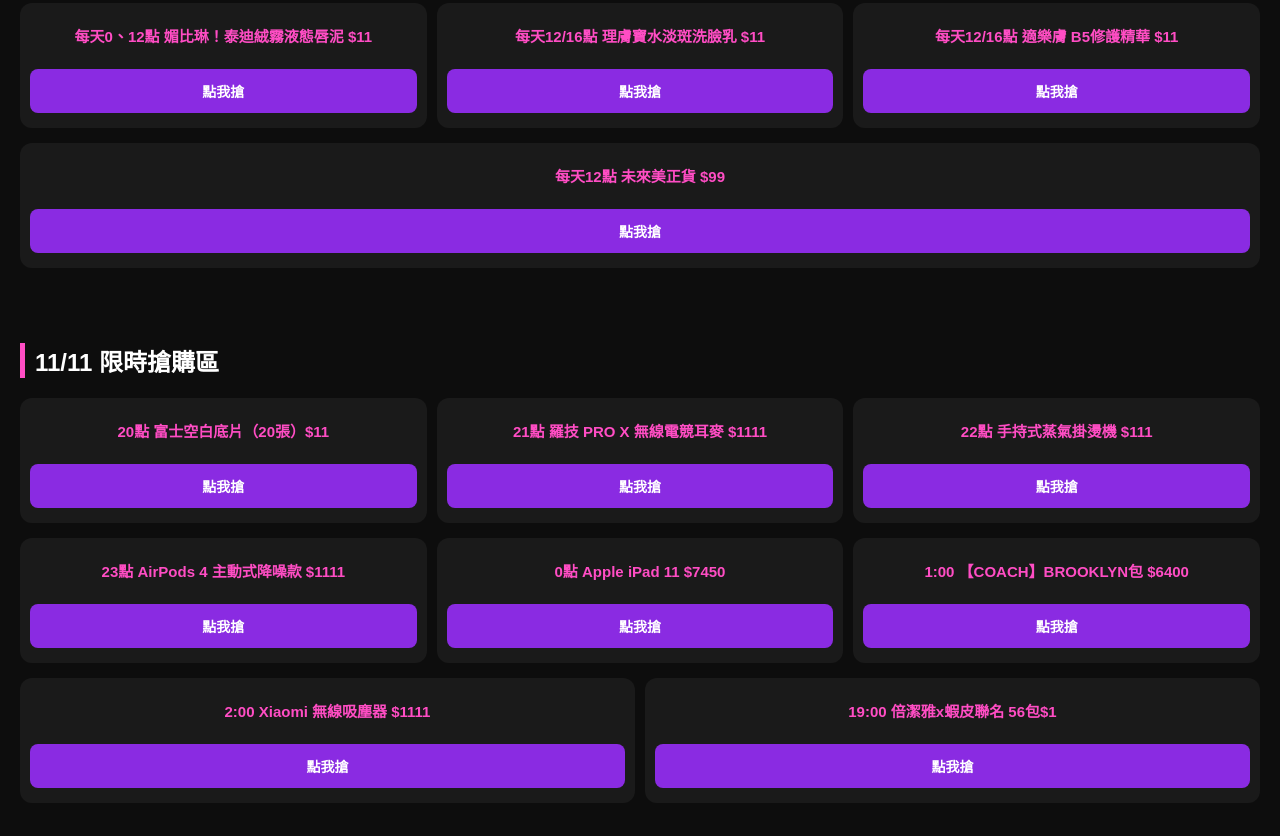
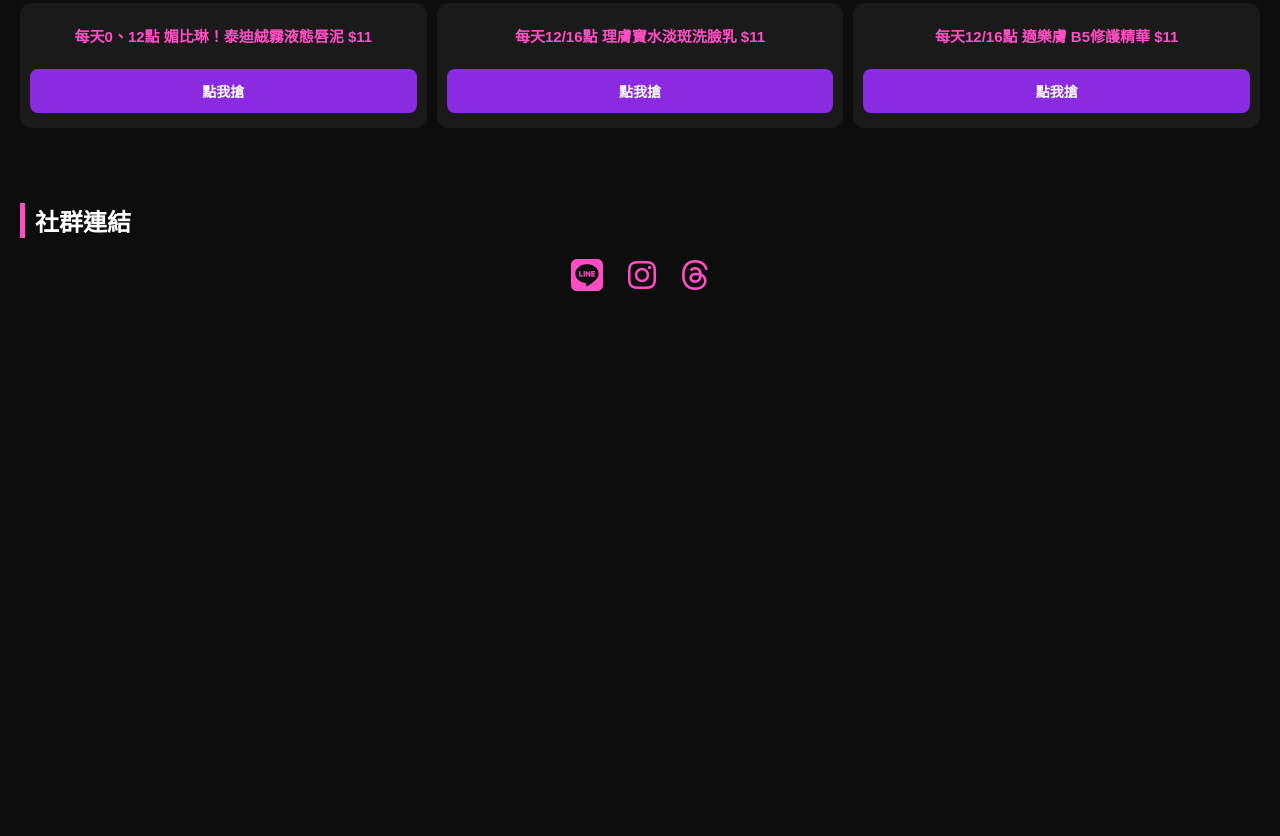
Before and after one commit to eeveemoney/eeveemoney.github.io, a plain HTML site: page 11.html in a window 1280 px wide. Shown: the part 1224-2060 px from the top of the page. After the commit the page ends 1544 px from the top, so only its background shows below. Drawn offline with Linux system fonts and the light colour scheme.

Commit message:
Update 11.html

```diff
--- a/11.html
+++ b/11.html
@@ -1,5 +1,3 @@
-
-
 <!DOCTYPE html>
 <html lang="zh-TW">
 <head>
@@ -25,7 +23,6 @@ header {
     font-weight: bold;
 }
 
-/* 區塊 */
 .section {
     padding: 25px 20px;
 }
@@ -36,14 +33,12 @@ header {
     margin-bottom: 20px;
 }
 
-/* 同一排的容器 */
 .coupon-row {
     display: flex;
     flex-wrap: wrap;
     gap: 10px;
 }
 
-/* 折扣區盒子 */
 .coupon-box {
     flex: 1 1 calc(33.333% - 10px);
     box-sizing: border-box;
@@ -83,7 +78,6 @@ button:hover {
     background: #ff4dc4;
 }
 
-/* 社群 ICON */
 .social-icons {
     display: flex;
     justify-content: center;
@@ -102,7 +96,6 @@ button:hover {
     transform: scale(1.2);
 }
 
-/* 手機版 */
 @media (max-width: 600px) {
     .section {
         padding: 20px 15px;
@@ -125,9 +118,9 @@ button:hover {
 伊漾的蝦皮好康省錢站
 </header>
 
-<!-- 第一區：11/11 蝦皮優惠 -->
+<!-- 第一區：蝦皮 11/18 活動網頁 -->
 <div class="section">
-    <h2>11/11 蝦皮超商取貨優惠</h2>
+    <h2>蝦皮 11/18 活動網頁</h2>
 
     <div class="coupon-row">
 
@@ -139,14 +132,14 @@ button:hover {
         </div>
 
         <div class="coupon-box">
-            <div class="coupon-title">蝦皮 11/10-11/11 100%蝦幣回饋</div>
-            <button onclick="goToLink('https://s.shopee.tw/AKc2e4TRmf')">
+            <div class="coupon-title">蝦皮 11/18 活動網頁</div>
+            <button onclick="goToLink('https://s.shopee.tw/2gCmovwYnQ')">
                 點我領
             </button>
         </div>
 
         <div class="coupon-box">
-            <div class="coupon-title">11/11 VIP新客送全站 $999-300</div>
+            <div class="coupon-title"> VIP新客送全站20%回饋</div>
             <button onclick="goToLink('https://s.shopee.tw/8KqyGK3GyH')">
                 點連結免費領2個月
             </button>
@@ -155,28 +148,22 @@ button:hover {
     </div>
 </div>
 
-<!-- 第二區：11/11 全站折扣碼 -->
+<!-- 第二區：11/18 全站折扣碼 -->
 <div class="section">
-    <h2>11/11 全站折扣碼</h2>
+    <h2>11/18 全站折扣碼</h2>
 
     <div class="coupon-row">
 
         <div class="coupon-box">
             <div class="coupon-title">蝦皮全站 $100-20</div>
-            <button onclick="claimCoupon('NOVSHO11','https://s.shopee.tw/3LSIGXrJWp')">
+            <button onclick="claimCoupon('NOV18SHO','https://s.shopee.tw/1BNz2criTK')">
                 點擊複製領取
             </button>
         </div>
 
-        <div class="coupon-box">
-            <div class="coupon-title">11/11 免運券10張</div>
-            <button onclick="goToLink('https://s.shopee.tw/8fTohajkWI')">
-                點我領
-            </button>
-        </div>
 
         <div class="coupon-box">
-            <div class="coupon-title">EDM 全站無門檻 $0-111</div>
+            <div class="coupon-title"X</div>
             <button onclick="claimCoupon('EDMYGL11','https://s.shopee.tw/8pnF3H3k70')">
                 點我領取
             </button>
@@ -185,9 +172,9 @@ button:hover {
     </div>
 </div>
 
-<!-- 第三區：11/11 領券懶人包 -->
+<!-- 第三區：11/18 領券懶人包 -->
 <div class="section">
-    <h2>11/11領券 懶人包</h2>
+    <h2>11/18領券 懶人包</h2>
 
     <div class="coupon-row">
 
@@ -225,18 +212,12 @@ button:hover {
                 點我領取
             </button>
         </div>
-
-        <div class="coupon-box">
-            <div class="coupon-title">美食專用 11%回饋</div>
-            <button onclick="goToLink('https://s.shopee.tw/1W0eP2F2pR')">
-                點我領取
-            </button>
         </div>
 
     </div>
 </div>
 
-<!-- 第四區：每日搶商品區 -->
+<!-- 第四區：每日搶商品區（保留前六個） -->
 <div class="section">
     <h2>每日搶商品區</h2>
 
@@ -284,82 +265,10 @@ button:hover {
             </button>
         </div>
 
-        <div class="coupon-box">
-            <div class="coupon-title">每天12點 未來美正貨 $99</div>
-            <button onclick="goToLink('https://s.shopee.tw/3Vli6NxqTH')">
-                點我搶
-            </button>
-        </div>
-
     </div>
 </div>
 
-<!-- 第五區：11/11 限時搶購 -->
-<div class="section">
-    <h2>11/11 限時搶購區</h2>
-
-    <div class="coupon-row">
-
-        <div class="coupon-box">
-            <div class="coupon-title">20點 富士空白底片（20張）$11</div>
-            <button onclick="goToLink('https://s.shopee.tw/9AQ48yfR8q')">
-                點我搶
-            </button>
-        </div>
-
-        <div class="coupon-box">
-            <div class="coupon-title">21點 羅技 PRO X 無線電競耳麥 $1111</div>
-            <button onclick="goToLink('https://s.shopee.tw/7KyPxc0Ecy')">
-                點我搶
-            </button>
-        </div>
-
-        <div class="coupon-box">
-            <div class="coupon-title">22點 手持式蒸氣掛燙機 $111</div>
-            <button onclick="goToLink('https://s.shopee.tw/5AtvNdOIJH')">
-                點我搶
-            </button>
-        </div>
-
-        <div class="coupon-box">
-            <div class="coupon-title">23點 AirPods 4 主動式降噪款 $1111</div>
-            <button onclick="goToLink('https://s.shopee.tw/114MPyrYuA')">
-                點我搶
-            </button>
-        </div>
-
-        <div class="coupon-box">
-            <div class="coupon-title">0點 Apple iPad 11 $7450</div>
-            <button onclick="goToLink('https://s.shopee.tw/80E6kta58W')">
-                點我搶
-            </button>
-        </div>
-
-        <div class="coupon-box">
-            <div class="coupon-title">1:00 【COACH】BROOKLYN包 $6400</div>
-            <button onclick="goToLink('https://s.shopee.tw/40hz961LrD')">
-                點我搶
-            </button>
-        </div>
-
-        <div class="coupon-box">
-            <div class="coupon-title">2:00 Xiaomi 無線吸塵器 $1111</div>
-            <button onclick="goToLink('https://s.shopee.tw/3VliYEW9a9')">
-                點我搶
-            </button>
-        </div>
-
-        <div class="coupon-box">
-            <div class="coupon-title">19:00 倍潔雅x蝦皮聯名 56包$1</div>
-            <button onclick="goToLink('https://s.shopee.tw/7VHrJcBa4M')">
-                點我搶
-            </button>
-        </div>
-
-    </div>
-</div>
-
-<!-- 第六區：社群連結 -->
+<!-- 第五區：社群連結 -->
 <div class="section">
     <h2>社群連結</h2>
 
```
